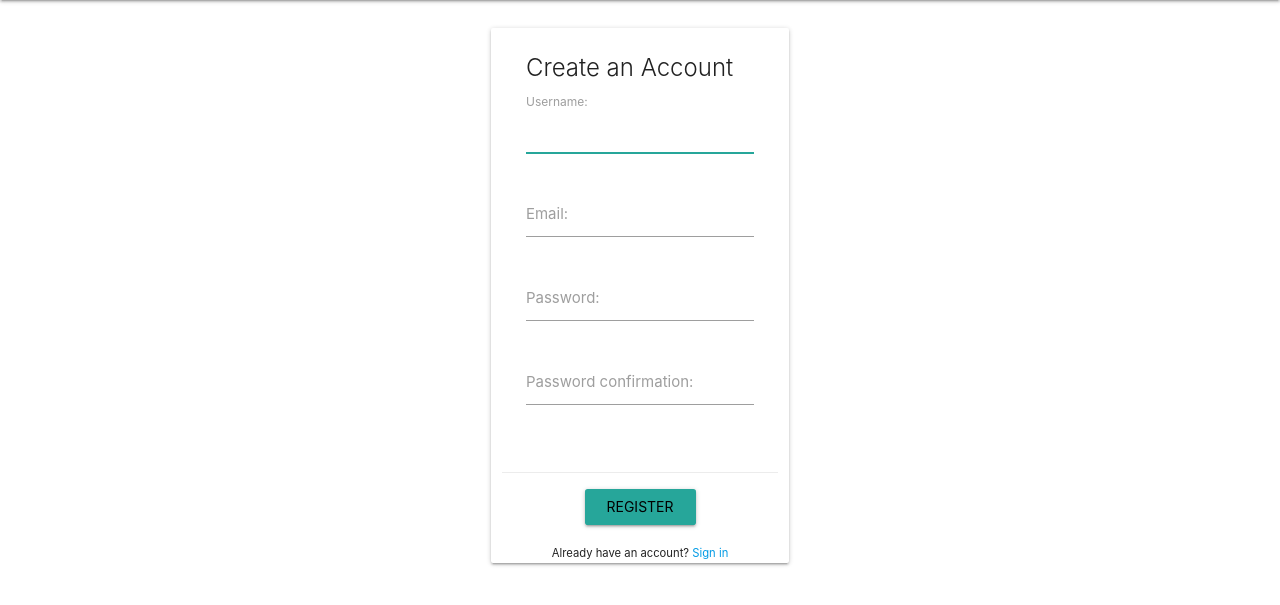
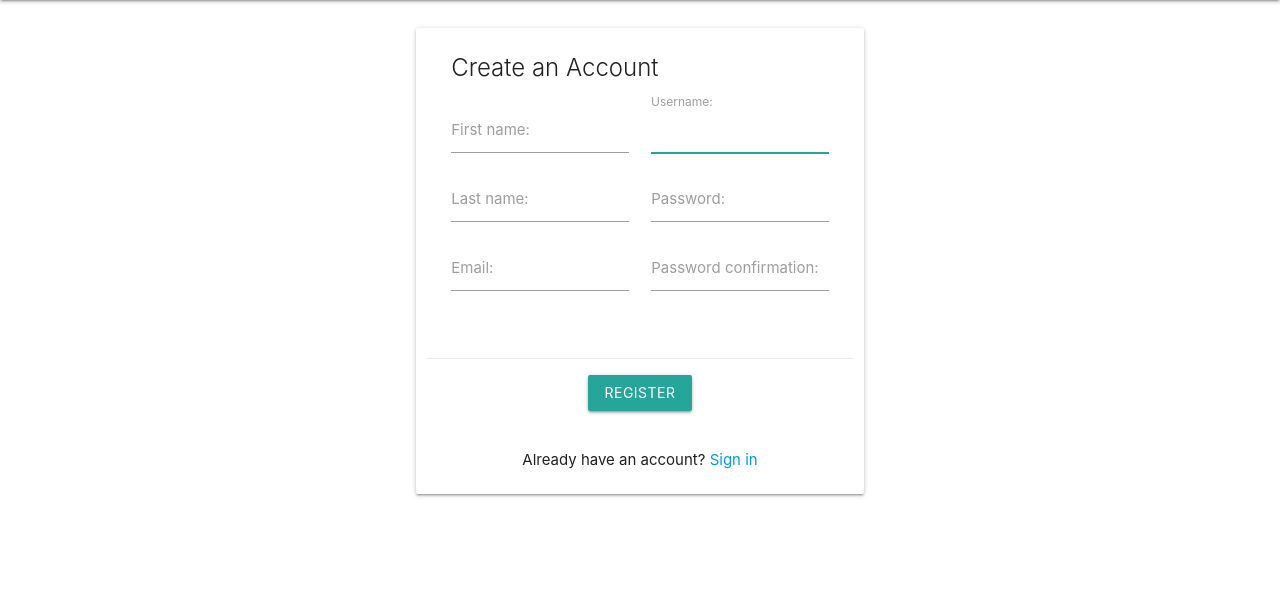
Before and after one commit to orestispanago/Flights, a Django app: page /register/ in a window 1280 px wide. Shown: the part 64-669 px from the top of the page. Run offline with Django 5.2, Linux system fonts and the light colour scheme; some libraries are stand-ins or nearby versions.

Commit message:
Added first and last name at login, fixed button text color in login and register

```diff
--- a/users/forms.py
+++ b/users/forms.py
@@ -8,7 +8,14 @@ class UserRegisterForm(UserCreationForm):
 
     class Meta:
         model = User
-        fields = ["username", "email", "password1", "password2"]
+        fields = [
+            "username",
+            "email",
+            "first_name",
+            "last_name",
+            "password1",
+            "password2",
+        ]
 
 
 class UserUpdateForm(forms.ModelForm):
--- a/users/templates/users/login.html
+++ b/users/templates/users/login.html
@@ -27,7 +27,7 @@
                 </div>
             </div>
             <div class="card-action center-align">
-                <input type="submit" class="btn waves-effect waves-light" value="Log In">
+                <button type="submit" class="btn waves-effect waves-light"> Log In </button>
             </div>
         </form>
     </div>
--- a/users/templates/users/register.html
+++ b/users/templates/users/register.html
@@ -3,7 +3,7 @@
 
 {% block content %}
 <div class="valign-wrapper row register-box">
-    <div class="col card hoverable s10 pull-s1 m6 pull-m3 l4 pull-l4">
+    <div class="col card hoverable s12 pull-s0 m8 pull-m2 l6 pull-l3">
         <form method="POST">
             {% csrf_token %}
             <div class="card-content">
@@ -16,7 +16,45 @@
                 </div>
                 {% endif %}
                 <div class="row">
-                    <div class="input-field col s12">
+                    <!-- First Column -->
+                    <div class="col s12 m6">
+                        <div class="input-field">
+                            {{ form.first_name.label_tag }}
+                            {{ form.first_name }}
+                            {% if form.first_name.errors %}
+                            <div class="red-text">
+                                {% for error in form.first_name.errors %}
+                                <p>{{ error }}</p>
+                                {% endfor %}
+                            </div>
+                            {% endif %}
+                        </div>
+                        <div class="input-field">
+                            {{ form.last_name.label_tag }}
+                            {{ form.last_name }}
+                            {% if form.last_name.errors %}
+                            <div class="red-text">
+                                {% for error in form.last_name.errors %}
+                                <p>{{ error }}</p>
+                                {% endfor %}
+                            </div>
+                            {% endif %}
+                        </div>
+                        <div class="input-field">
+                            {{ form.email.label_tag }}
+                            {{ form.email }}
+                            {% if form.email.errors %}
+                            <div class="red-text">
+                                {% for error in form.email.errors %}
+                                <p>{{ error }}</p>
+                                {% endfor %}
+                            </div>
+                            {% endif %}
+                        </div>
+                    </div>
+                    <!-- Second Column -->
+                    <div class="col s12 m6">
+                        <div class="input-field">
                             {{ form.username.label_tag }}
                             {{ form.username }}
                             {% if form.username.errors %}
@@ -27,18 +65,8 @@
                             </div>
                             {% endif %}
                         </div>
-                    <div class="input-field col s12">
-                        {{ form.email.label_tag }}
-                        {{ form.email }}
-                        {% if form.email.errors %}
-                        <div class="red-text">
-                            {% for error in form.email.errors %}
-                            <p>{{ error }}</p>
-                            {% endfor %}
-                        </div>
-                        {% endif %}
-                    </div>
-                    <div class="input-field col s12">
+
+                        <div class="input-field">
                             {{ form.password1.label_tag }}
                             {{ form.password1 }}
                             {% if form.password1.errors %}
@@ -49,7 +77,7 @@
                             </div>
                             {% endif %}
                         </div>
-                    <div class="input-field col s12">
+                        <div class="input-field">
                             {{ form.password2.label_tag }}
                             {{ form.password2 }}
                             {% if form.password2.errors %}
@@ -62,15 +90,19 @@
                         </div>
                     </div>
                 </div>
+            </div>
             <div class="card-action center-align">
-                <input type="submit" class="btn waves-effect waves-light" value="Register">
+                <button type="submit" class="btn waves-effect waves-light"> Register </button>
             </div>
         </form>
         <div class="center-align">
-            <small>
+            <br>
+            <!-- <small> -->
             Already have an account?
             <a href="{% url 'login' %}">Sign in</a>
-            </small>
+            <!-- </small> -->
+            <br>
+            <br>
         </div>
     </div>
 </div>
```
Lines whose indentation alone changed are shown as unchanged.
